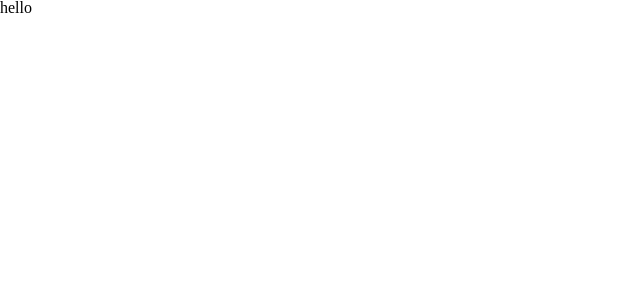
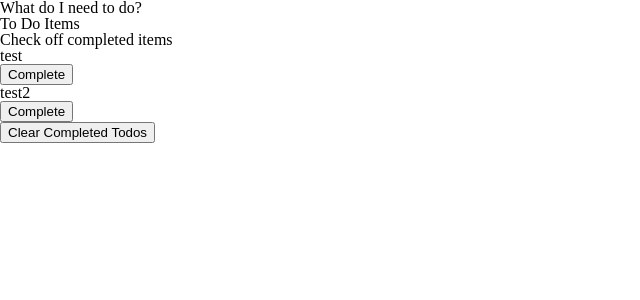
Before and after one commit to 2G-Project/frontend-todo, a React (Create React App) app: page / in a window 1280 px wide. Shown: the top 300 px of the page, without its empty margins (0-640 px from the left). Built offline with nearby package versions, Linux system fonts and the light colour scheme; no server answers; sample sign-in values are in the browser's storage.

Commit message:
Added functionality to complete and clear todos

```diff
--- a/src/App.js
+++ b/src/App.js
@@ -7,10 +7,10 @@ import './styles/App.scss';
 
 function App() {
   return (
-    <Router>
+    <div>
       <Route path='/login' component={LoginRegister} />
-      <PrivateRoute path='/' component={TodoList} />
-    </Router>
+      <PrivateRoute exact path='/' component={TodoList} />
+    </div>
   );
 }
 
--- a/src/components/Login.js
+++ b/src/components/Login.js
@@ -1,81 +1,65 @@
-import React, { Component } from 'react';
+import React, { useState } from 'react';
 import axios from 'axios';
+import { useHistory } from 'react-router-dom';
 
-class Login extends Component {
-  state = {
-    username: '',
-    password: '',
+const Login = (props) => {
+  const [username, setUsername] = useState('');
+  const [password, setPassword] = useState('');
+  const history = useHistory();
+
+  const handleSubmit = (e) => {
+    e.preventDefault();
+    const credentials = {
+      username: username,
+      password: password,
     };
-
-  inputChangeHandler = (e) => {
-    const { name, value } = e.target;
-    this.setState({ [name]: value });
-  };
-
-  submitValues = ({ username, email, password }) => {
-    console.log({ username, email, password });
-    this.setState({
-      username: username,
-      email: email,
-      password: password,
-    });
-    const herokurl = '';
-    console.log('this state', this.state);
+    const testURL = 'http://localhost:5000/api/';
 
     axios({
-      url: `${herokurl}/api/login/`,
+      url: `${testURL}auth/login`,
       method: 'POST',
-      data: {
-        username: `${this.state.username}`,
-        password: `${this.state.password}`,
-      },
+      data: credentials,
     })
       .then((res) => {
-        console.log('response', res);
-        const token = res.data['key'];
-        localStorage.setItem('token', `Token ${token}`);
-        this.props.history.push('/');
+        localStorage.setItem('token', res.data.token);
+        console.log(res);
+        history.push('/');
       })
       .catch((err) => {
-        console.log('Axios error:', err);
+        console.log(err);
       });
   };
 
-  submitHandler = (ev) => {
-    ev.preventDefault();
-    this.submitValues(this.state);
-  };
-
-  render() {
   return (
     <div className='login-div'>
-        <form data-testid='form' onSubmit={(e) => this.submitHandler(e)}>
+      <form data-testid='form' onSubmit={handleSubmit}>
         <h1>Login</h1>
         <input
           placeholder='Username'
           type='text'
           name='username'
-            value={this.state.username}
-            onChange={this.inputChangeHandler}
+          value={username}
+          onChange={(e) => {
+            setUsername(e.target.value);
+            console.log(username);
+          }}
         ></input>
         <input
           placeholder='Password'
           type='password'
           name='password'
-            value={this.state.password}
-            onChange={this.inputChangeHandler}
+          value={password}
+          onChange={(e) => {
+            setPassword(e.target.value);
+            console.log(password);
+          }}
         ></input>
         <p>
-            <input
-              type='submit'
-              value='Login'
-              onClick={(e) => this.submitHandler(e)}
-            ></input>
+          <input type='submit' value='Login' onClick={handleSubmit}></input>
         </p>
       </form>
     </div>
   );
-  }
-}
+};
 
 export default Login;
--- a/src/components/Register.js
+++ b/src/components/Register.js
@@ -13,8 +13,8 @@ class Register extends Component {
     this.setState({ [name]: value });
   };
 
-  submitValues = ({ username, email, password1, password2 }) => {
-    console.log({ username, email, password1, password2 });
+  submitValues = ({ username, password1, password2 }) => {
+    console.log({ username, password1, password2 });
     this.setState({
       username: username,
       password1: password1,
@@ -35,7 +35,7 @@ class Register extends Component {
       .then((res) => {
         console.log('response', res);
         const token = res.data['key'];
-        localStorage.setItem('token', `Token ${token}`);
+        localStorage.setItem('token', `${token}`);
         this.props.history.push('/');
       })
       .catch((err) => {
@@ -62,7 +62,7 @@ class Register extends Component {
 
   render() {
     return (
-      <div class='register-div'>
+      <div className='register-div'>
         <form onSubmit={(e) => this.submitHandler(e)}>
           <h1>Register</h1>
           <input
--- a/src/components/Todo.js
+++ b/src/components/Todo.js
@@ -1,9 +1,16 @@
 import React from 'react';
 
 const Todo = (props) => {
+  const todo = props.todo;
+
+  const setComplete = (e) => {
+    props.completeTodo(todo.id);
+  };
+
   return (
-    <div class='todo'>
-      <h4>todo</h4>
+    <div className='todo'>
+      <p>{todo.text}</p>
+      <button onClick={() => setComplete()}>Complete</button>
     </div>
   );
 };
--- a/src/views/LoginRegister.js
+++ b/src/views/LoginRegister.js
@@ -4,7 +4,7 @@ import Register from '../components/Register.js';
 
 const LoginRegister = (props) => {
   return (
-    <div class='login'>
+    <div className='login'>
       <Login {...props} />
       <Register {...props} />
     </div>
--- a/src/views/TodoList.js
+++ b/src/views/TodoList.js
@@ -1,9 +1,80 @@
-import React from 'react';
+import React, { useState, useEffect } from 'react';
+import Todo from '../components/Todo';
+import axios from 'axios';
 
 const TodoList = (props) => {
+  const [todos, setTodos] = useState([
+    { text: 'test', is_complete: 0 },
+    { text: 'test2', is_complete: 1 },
+  ]);
+
+  useEffect(() => {
+    const testURL = 'http://localhost:5000/api/';
+    const token = localStorage.getItem('token');
+
+    axios({
+      url: `${testURL}todos`,
+      method: 'GET',
+      headers: {
+        'Content-Type': 'application/json',
+        Authorization: `${token}`,
+      },
+    })
+      .then((res) => {
+        setTodos(res.data.todos);
+      })
+      .catch((err) => {
+        console.log(err);
+      });
+  }, []);
+
+  const completeTodo = (todoId) => {
+    setTodos(
+      todos.map((todo) => {
+        if (todo.id === todoId) {
+          return { ...todo, is_complete: 1 };
+        } else {
+          return { ...todo };
+        }
+      })
+    );
+
+    console.log(todos);
+  };
+
+  const clearCompletedTodos = () => {
+    const testURL = 'http://localhost:5000/api/';
+    const token = localStorage.getItem('token');
+
+    axios({
+      url: `${testURL}todos/update`,
+      method: 'POST',
+      data: todos,
+      headers: {
+        'Content-Type': 'application/json',
+        Authorization: `${token}`,
+      },
+    })
+      .then((res) => {
+        setTodos(res.data.todos);
+      })
+      .catch((err) => {
+        console.log(err);
+      });
+  };
+
   return (
-    <div class='todo-list'>
-      <h1>hello</h1>
+    <div className='todo-list'>
+      <h1>What do I need to do?</h1>
+      <h5>To Do Items</h5>
+      <p>Check off completed items</p>
+
+      <div className='todos'>
+        {todos.map((todo) => {
+          return <Todo key={todo.id} todo={todo} completeTodo={completeTodo} />;
+        })}
+      </div>
+      <button onClick={clearCompletedTodos}>Clear Completed Todos</button>
     </div>
   );
 };
```
Also changed, not shown: src/App.css (deleted, +0 -38 lines). Lines whose indentation alone changed are shown as unchanged.
